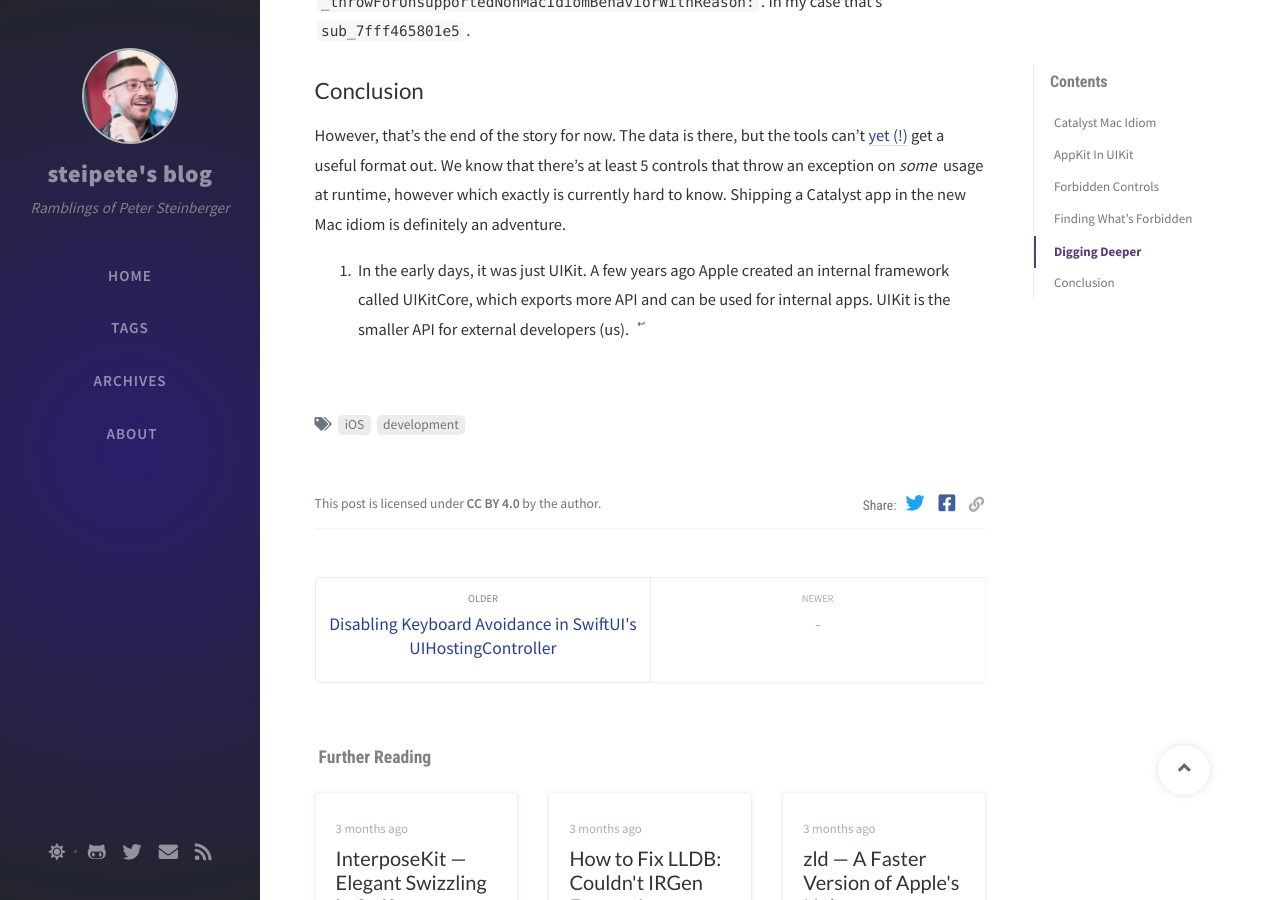
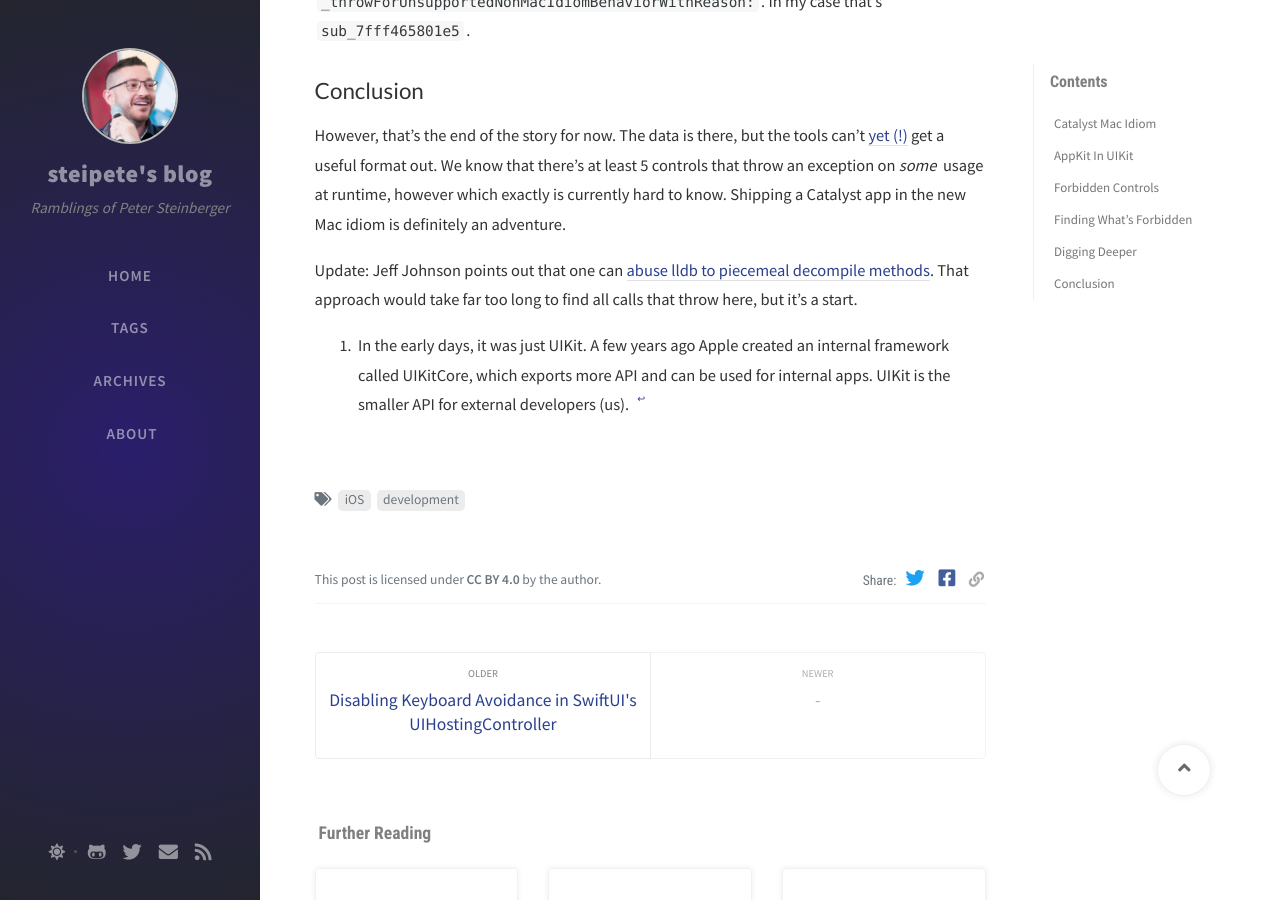
Before and after one commit to steipete/steipete.com, a Jekyll site: the page built from _posts/2020-09-22-forbidden-controls-in-catalyst-mac-idiom.md, in a window 1280 px wide and 900 px high, scrolled down 4922 px. Built offline with Jekyll 4.4.1, drawn with Linux system fonts in a browser that asks for light colours; nearby versions of some CDN libraries; comment, search, counter and statistics services are not loaded.

Commit message:
Add update

```diff
--- a/_posts/2020-09-22-forbidden-controls-in-catalyst-mac-idiom.md
+++ b/_posts/2020-09-22-forbidden-controls-in-catalyst-mac-idiom.md
@@ -135,4 +135,6 @@ The problem: The file is heavily obfuscated, Hopper can't read the selector name
 
 However, that's the end of the story for now. The data is there, but the tools can't [yet (!)](https://twitter.com/bsr43/status/1308462962680659971?s=21) get a useful format out. We know that there's at least 5 controls that throw an exception on *some* usage at runtime, however which exactly is currently hard to know. Shipping a Catalyst app in the new Mac idiom is definitely an adventure.
 
+Update: Jeff Johnson points out that one can [abuse lldb to piecemeal decompile methods](https://lapcatsoftware.com/articles/bigsur3.html). That approach would take far too long to find all calls that throw here, but it's a start.
+
 [^1]: In the early days, it was just UIKit. A few years ago Apple created an internal framework called UIKitCore, which exports more API and can be used for internal apps. UIKit is the smaller API for external developers (us).
```
